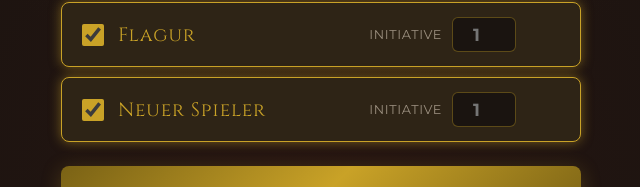
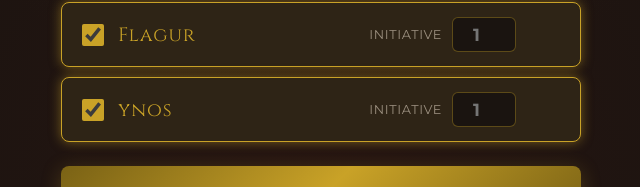
Before and after one commit to EllieWonderland/DnD-Mietling, a React (Vite) app: page / in a window 1280 px wide. Shown: the part 557-744 px from the top of the page, without its empty margins (319-959 px from the left). Built offline with nearby package versions, Linux system fonts and the light colour scheme; no server answers.

Commit message:
fix(spieler): spieler6 heißt jetzt ynos

```diff
--- a/src/App.jsx
+++ b/src/App.jsx
@@ -20,8 +20,8 @@ const PLAYER_DEFAULTS = [
   { id: 'tharion',    name: 'Tharion' },
   { id: 'vhahlhohkh', name: 'Vahlok' },
   { id: 'flagur',     name: 'Flagur' },
-  // Name not known yet. When it is, only change `name` here — the id stays.
-  { id: 'spieler6',   name: 'Neuer Spieler' },
+  // Keep the original id so saved profiles and combats still match.
+  { id: 'spieler6',   name: 'ynos' },
 ]
 
 // Default names that turned out to be misspelled. The id stays (a saved
```
